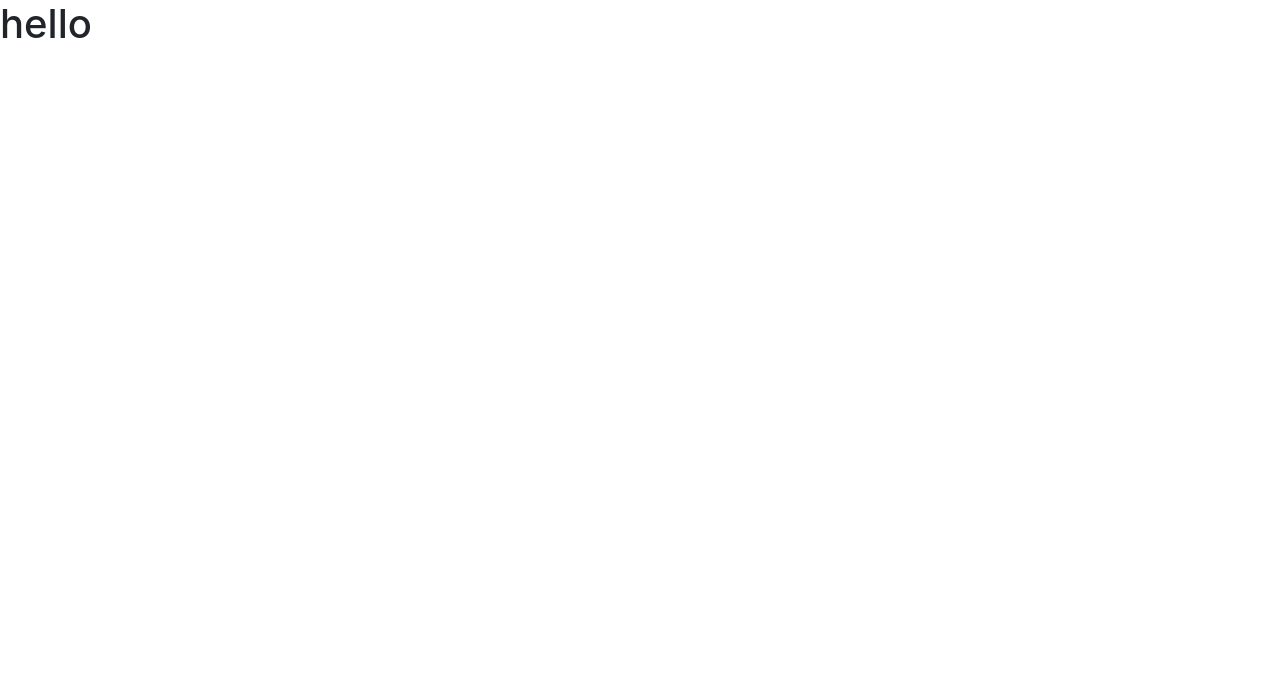
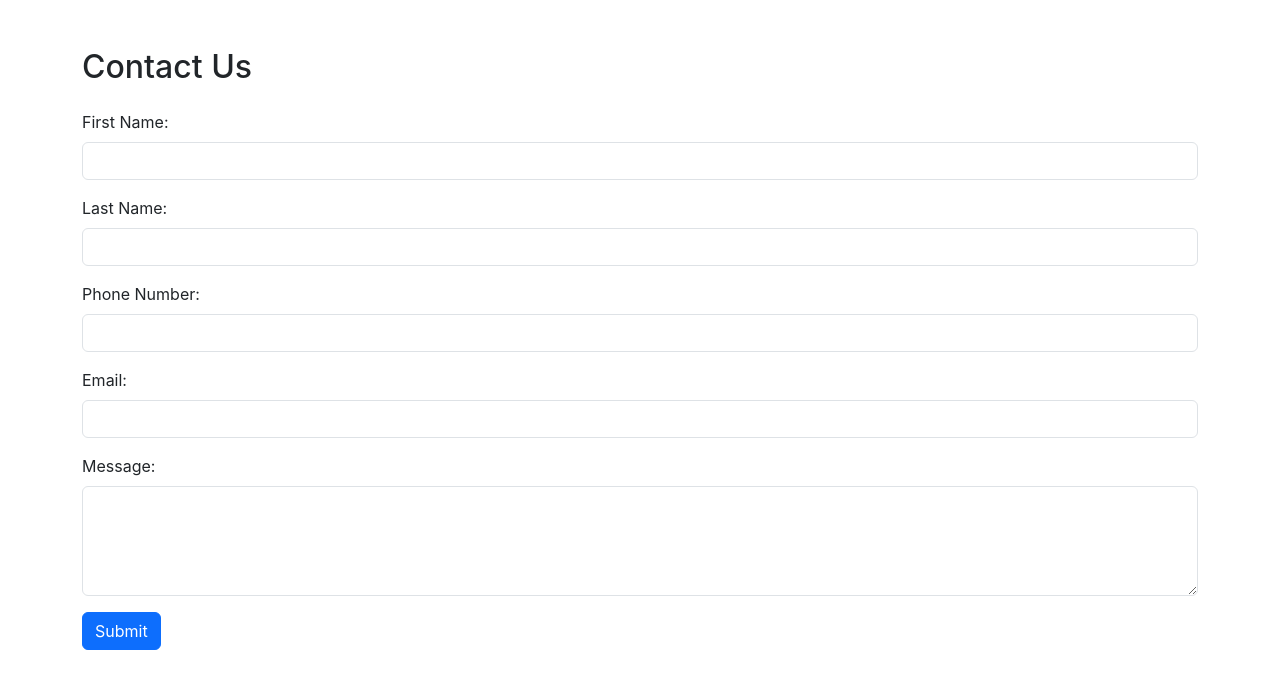
Before and after one commit to Nurdin-Ismail/Swift-Review, a React (Create React App) app in the folder client/: page / in a window 1280 px wide. Shown: the top 688 px of the page. Built offline with nearby package versions, Linux system fonts and the light colour scheme.

Commit message:
added a contactus

```diff
--- a/client/src/components/App.js
+++ b/client/src/components/App.js
@@ -1,11 +1,12 @@
 import React from 'react';
+import ContactUs from './ContactsUs';
 
 
 
 function App() {
   return (
     <div>
-      <h1>hello</h1>
+      <ContactUs />
     </div>
   );
 }
--- /dev/null
+++ b/client/src/components/ContactsUs.js
@@ -0,0 +1,77 @@
+import React from "react";
+
+function ContactUs(){
+    return (
+
+    <div className="container">
+      <h2 className="mt-5 mb-4">Contact Us</h2>
+      <form>
+        <div className="mb-3">
+          <label htmlFor="firstName" className="form-label">
+            First Name:
+          </label>
+          <input
+            type="text"
+            id="firstName"
+            name="firstName"
+            className="form-control"
+            required
+          />
+        </div>
+        <div className="mb-3">
+          <label htmlFor="lastName" className="form-label">
+            Last Name:
+          </label>
+          <input
+            type="text"
+            id="lastName"
+            name="lastName"
+            className="form-control"
+            required
+          />
+        </div>
+        <div className="mb-3">
+         <label htmlFor="phonenumber "className="form-label">
+          Phone Number:
+         </label>
+         <input
+            type="tel"
+            id="phoneNumber"
+            name="phoneNumber"
+            className="form-control"
+            required
+         />
+        </div>
+        <div className="mb-3">
+          <label htmlFor="email" className="form-label">
+            Email:
+          </label>
+          <input
+            type="email"
+            id="email"
+            name="email"
+            className="form-control"
+            required
+          />
+        </div>
+        <div className="mb-3">
+          <label htmlFor="message" className="form-label">
+            Message:
+          </label>
+          <textarea
+            id="message"
+            name="message"
+            rows="4"
+            className="form-control"
+            required
+          />
+        </div>
+        <button type="submit" className="btn btn-primary">
+          Submit
+        </button>
+      </form>
+    </div>
+  );
+}
+
+export default ContactUs;
```
Also changed, not shown: 1 other file (tests, documents, lock files or other folders).
